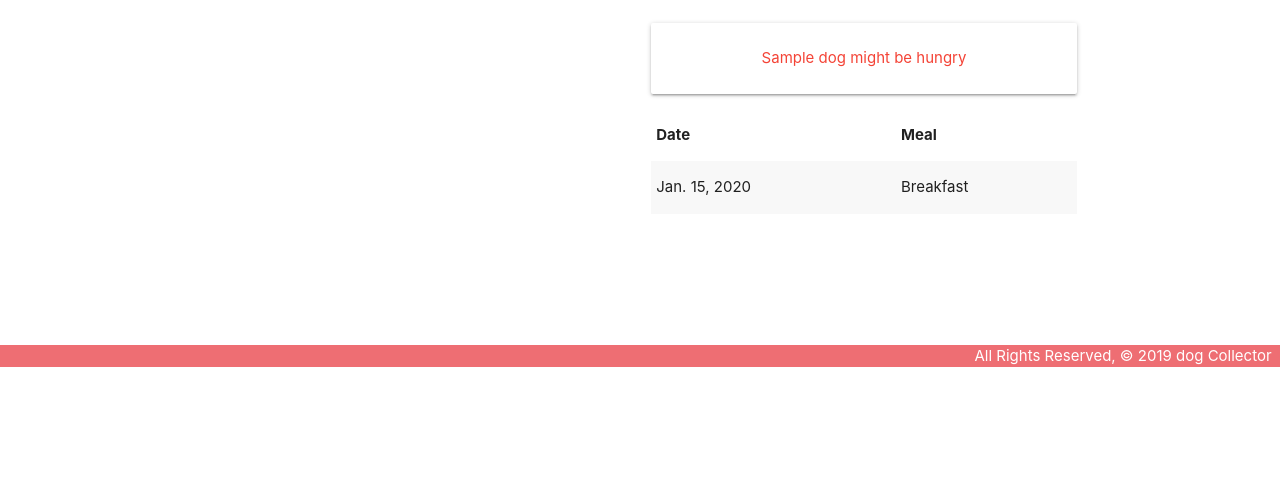
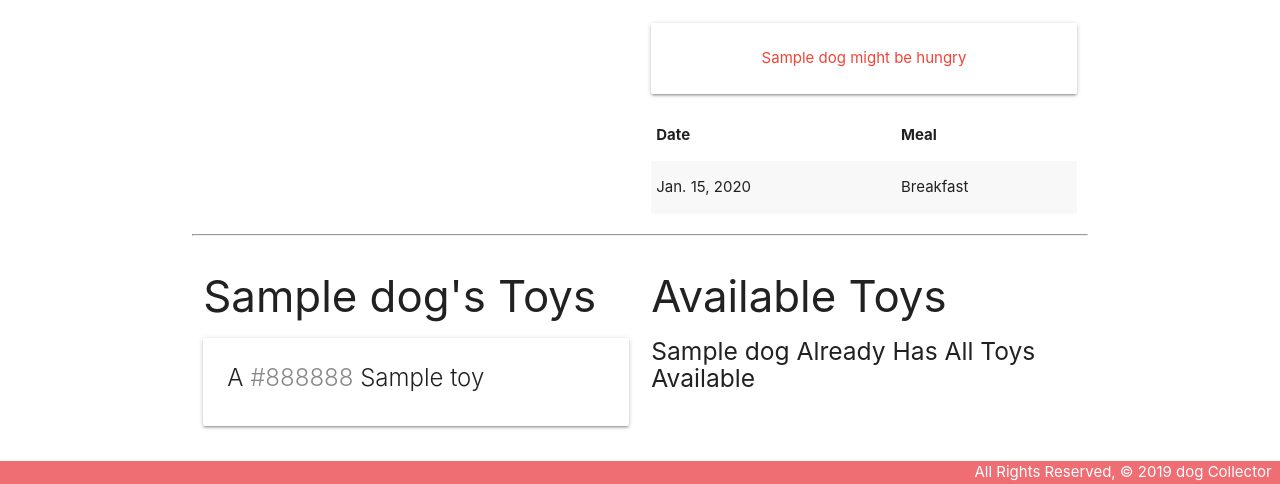
Before and after one commit to keeeeeyu/dog-collector-lab, a Django app: page /dogs/1/ in a window 1280 px wide. Shown: the part 433-917 px from the top of the page. Before the commit the page ends 800 px from the top, so only its background shows below. Run offline with Django 4.2, Linux system fonts and the light colour scheme; tables that the repository leaves empty hold one stand-in row (values such as "Sample post").

Commit message:
finished.. again commit often!!!!!!!!!!!

```diff
--- a/dogcollector/main_app/templates/dog/detail.html
+++ b/dogcollector/main_app/templates/dog/detail.html
@@ -54,6 +54,45 @@
         </table>
     </div>
 </div>
+<hr>
+<div class="row">
+  <div class="col s6">
+    <h3>{{ dog.name }}'s Toys</h3>
+    {% if dog.toys.count %}
+      {% for toy in dog.toys.all %}
+        <div class="card">
+          <div class="card-content">
+            <span class="card-title">
+              A <span style="color: {{ toy.color }}">{{ toy.color }}</span> {{ toy.name }}
+            </span>
+          </div>
+        </div>
+      {% endfor %}
+    {% else %}
+      <h5>No Toys :(</h5>
+    {% endif %}
+  </div>
+<div class="col s6">
+  <h3>Available Toys</h3>
+  {% if toys.count %}
+    {% for toy in toys.all %}
+      <div class="card">
+        <div class="card-content">
+          <span class="card-title">
+            A <span style="color: {{ toy.color }}">{{ toy.color }}</span> {{ toy.name }}
+          </span>
+        </div>
+        <div class="card-action">
+          <form action="{% url 'assoc_toy' dog.id toy.id %}" method="post">
+              {% csrf_token %}
+            <button type="submit" class="btn">Add</button>
+          </form>
+        </div>
+      </div>
+    {% endfor %}
+  {% else %}
+    <h5>{{dog.name}} Already Has All Toys Available</h5>
+{% endif %}
 <script>
     const dateEl = document.getElementById('id_date');
     M.Datepicker.init(dateEl, {
@@ -66,4 +105,5 @@
     const selectEl = document.getElementById('id_meal');
     M.FormSelect.init(selectEl);
 </script>
-{% endblock  %}
+
+{% endblock %}
--- a/dogcollector/main_app/urls.py
+++ b/dogcollector/main_app/urls.py
@@ -11,6 +11,7 @@ urlpatterns = [
     path('dogs/<int:pk>/update', views.DogUpdate.as_view(), name='dogs_update'),
     path('dogs/<int:pk>/delete', views.DogDelete.as_view(), name='dogs_delete'),
     path('dogs/<int:dog_id>/add_feeding/', views.add_feeding, name='add_feeding'),
+    path('dogs/<int:dog_id>/assoc_toy/<int:toy_id>', views.assoc_toy, name='assoc_toy'),
     path('toys/', views.ToyList.as_view(), name='toys_index'),
     path('toys/<int:pk>/', views.ToyDetail.as_view(), name='toys_detail'),
     path('toys/create/', views.ToyCreate.as_view(), name='toys_create'),
--- a/dogcollector/main_app/views.py
+++ b/dogcollector/main_app/views.py
@@ -31,8 +31,9 @@ def dogs_index(request):
 
 def dogs_detail(request, dog_id):
     dog = Dog.objects.get(id=dog_id)
+    toys_dog_doesnt_have = Toy.objects.exclude(id__in = dog.toys.all().values_list('id'))
     feeding_form = FeedingForm()
-    return render(request, 'dog/detail.html', {'dog': dog, 'feeding_form': feeding_form})
+    return render(request, 'dog/detail.html', {'dog': dog, 'feeding_form': feeding_form, 'toys':toys_dog_doesnt_have})
 
 def add_feeding(request, dog_id):
     form = FeedingForm(request.POST)
@@ -43,6 +44,9 @@ def add_feeding(request, dog_id):
         new_feeding.save()
     return redirect('detail', dog_id=dog_id)
 
+def assoc_toy(request, dog_id, toy_id):
+    Dog.objects.get(id=dog_id).toys.add(toy_id)
+    return redirect('detail', dog_id=dog_id)
 
 class ToyList(ListView):
     model = Toy
```
